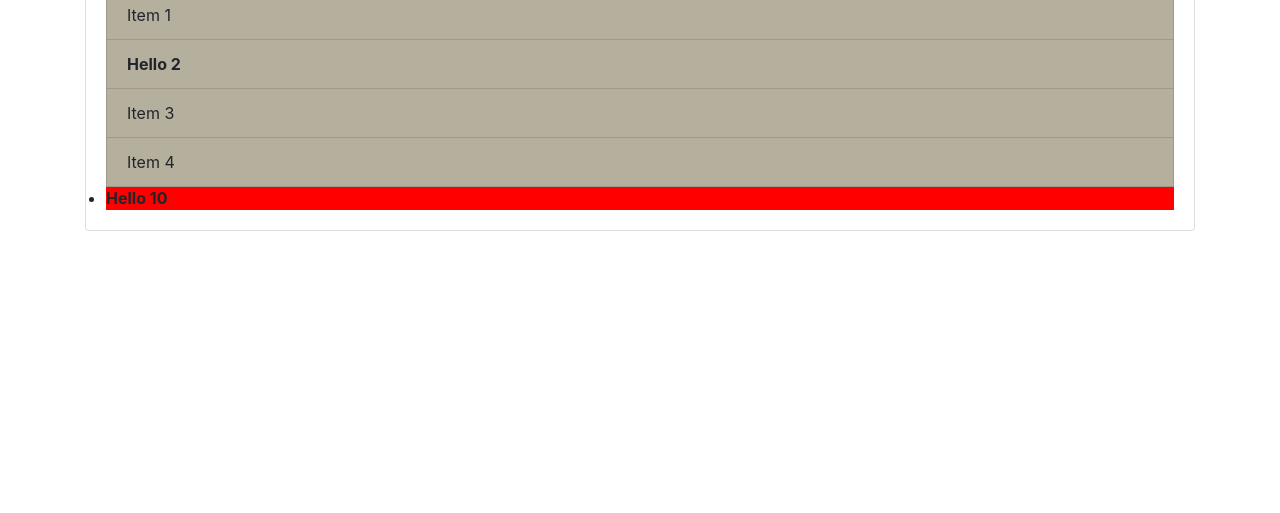
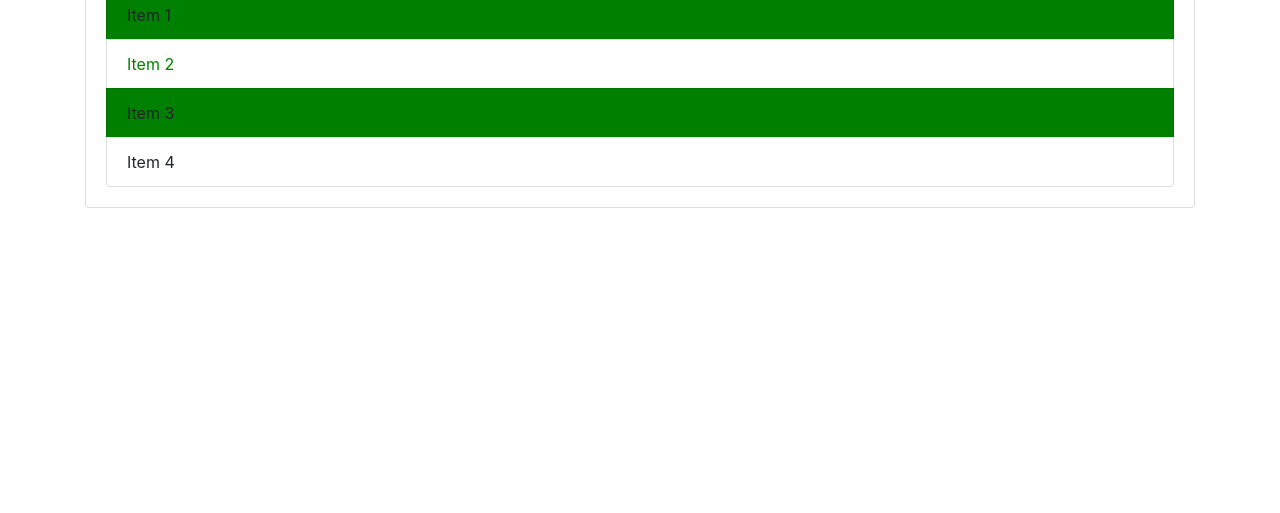
Before and after one commit to mdshayequeahmad/dom, a plain HTML site: page index.html in a window 1280 px wide. Shown: the part 287-800 px from the top of the page. Drawn offline with nearby package versions, Linux system fonts and the light colour scheme.

Commit message:
4th commit

```diff
--- a/dom.js
+++ b/dom.js
@@ -49,24 +49,73 @@
 
 
 //GET ELEMENTS BY TAGNAME
-var li = document.getElementsByTagName('li');
-console.log(li);
-console.log(li[1]);
-li[1].textContent = 'Hello 2';
-li[1].style.fontWeight = 'bold';
-var li = document.getElementsByTagName('li');
-li[1].style.backgroundColor = 'yellow';
+// var li = document.getElementsByTagName('li');
+// console.log(li);
+// console.log(li[1]);
+// li[1].textContent = 'Hello 2';
+// li[1].style.fontWeight = 'bold';
+// var li = document.getElementsByTagName('li');
+// li[1].style.backgroundColor = 'yellow';
 
-for (var i=0; i<li.length; i++) {
-    li[i].style.backgroundColor = '#b5af9e';
-}
+// for (var i=0; i<li.length; i++) {
+//     li[i].style.backgroundColor = '#b5af9e';
+// }
 
 
-var new_li = document.getElementsByClassName('new-li');
-new_li[0].textContent = 'Hello 5';
-new_li[0].style.fontWeight = 'bold';
+// var new_li = document.getElementsByClassName('new-li');
+// new_li[0].textContent = 'Hello 5';
+// new_li[0].style.fontWeight = 'bold';
 
 
-var li = document.getElementsByTagName('li');
-li[4].textContent = 'Hello 10';
-li[4].style.backgroundColor = 'red';
+// var li = document.getElementsByTagName('li');
+// li[4].textContent = 'Hello 10';
+// li[4].style.backgroundColor = 'red';
+
+
+//QUERY SELECTOR
+// var header = document.querySelector('#main-header');
+// header.style.borderBottom = 'solid 4px #ccc';
+
+// var input = document.querySelector('input');
+// input.value = 'Helle World';
+
+// var submit = document.querySelector('input[type="submit"]');
+// submit.value = 'SEND';
+
+// var items = document.querySelector('.list-group-item');
+// items.style.color = 'red';
+
+// var lastitem = document.querySelector('.list-group-item:last-child');
+// lastitem.style.color = 'blue';
+
+// var seconditem = document.querySelector('.list-group-item:nth-child(2');
+// seconditem.style.color = 'coral';
+
+//Deliverable
+// var seconditem = document.querySelector('.list-group-item:nth-child(2');
+// seconditem.style.backgroundColor = 'green';
+
+// var thirditem = document.querySelector('.list-group-item:nth-child(3');
+// thirditem.style.color = 'white';
+
+//QuerySelectorALL
+// var titles = document.querySelectorAll('.title');
+// console.log(titles);
+// titles[0].textContent = 'Hello';
+
+// var odd = document.querySelectorAll('li:nth-child(odd)');
+// var even = document.querySelectorAll('li:nth-child(even)');
+
+// for (var i=0; i < odd.length; i++){
+//     odd[i].style.backgroundColor = '#b3afa6';
+//     even[i].style.backgroundColor = '#e8ca76';
+// }
+
+//Deliverable
+var seconditem = document.querySelector('.list-group-item:nth-child(2');
+seconditem.style.color = 'green';
+
+var odd = document.querySelectorAll('li:nth-child(odd)');
+for (var i=0; i < odd.length; i++){
+    odd[i].style.backgroundColor = 'green';
+}
--- a/index.html
+++ b/index.html
@@ -26,7 +26,6 @@
       <li class="list-group-item">Item 2</li>
       <li class="list-group-item">Item 3</li>
       <li class="list-group-item">Item 4</li>
-      <li class="new-li">Item 5</li>
     </ul>
    </div>
   </div>
```
